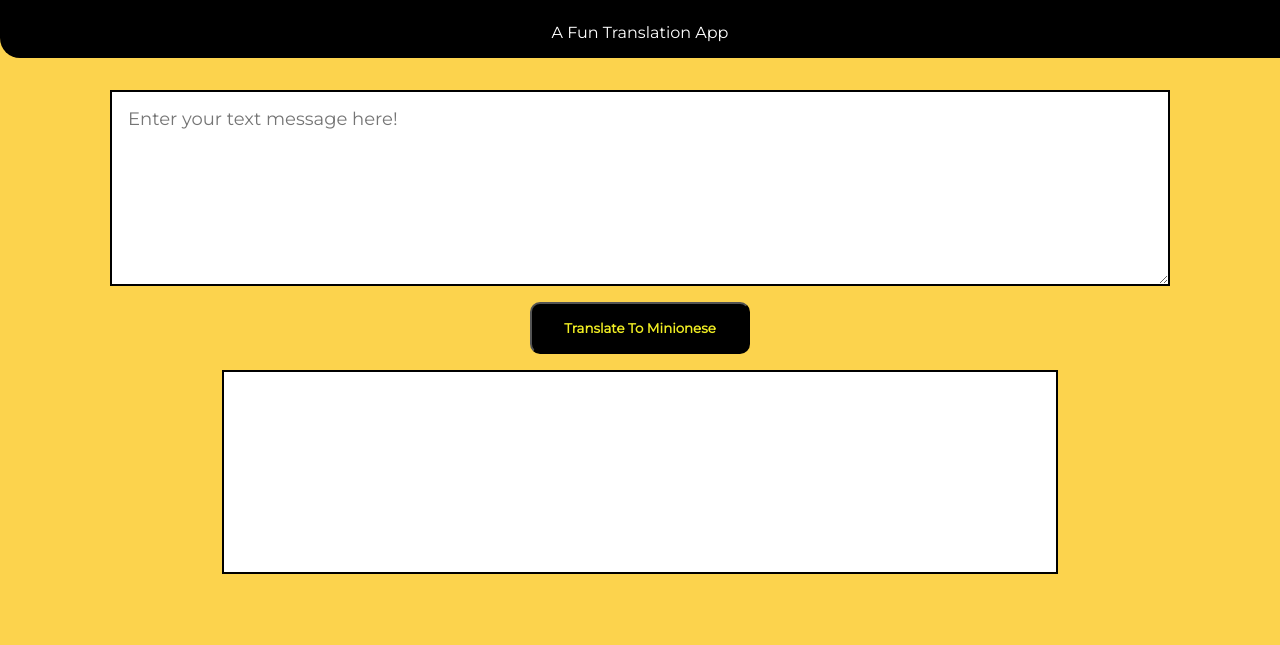
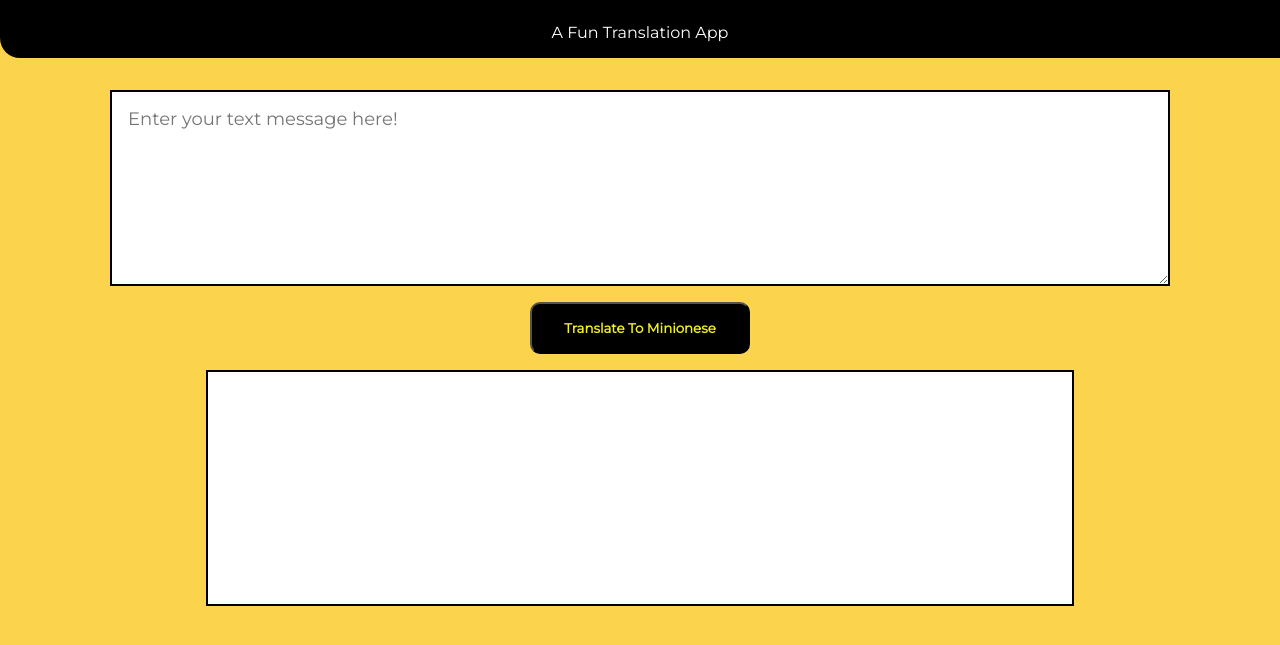
Before and after one commit to DEEPKIRANC/Decode-Minionese, a plain HTML site: page index.html in a window 1280 px wide. Both pictures are taken after a click on the button "Translate To Minionese". Shown: the part 83-728 px from the top of the page. Drawn offline with Linux system fonts and the light colour scheme; a web font is replaced by a local one.

Commit message:
Index.js file added

```diff
--- a/index.html
+++ b/index.html
@@ -5,6 +5,7 @@
     <meta http-equiv="X-UA-Compatible" content="IE=edge">
     <meta name="viewport" content="width=device-width, initial-scale=1.0">
     <link rel="stylesheet" href="styles.css"/>
+
     <style>
         @import url('https://fonts.googleapis.com/css2?family=Montserrat&family=Redressed&display=swap');
     </style>
@@ -21,13 +22,15 @@
     </nav>
     <main class="main-content">
 
-        <center>
+
             <textarea id="txtinput" cols="100" rows="7" placeholder="Enter your text message here!"></textarea>
-            <button>Translate To Minionese</button>
-            <div class="outputdiv"></div>
-        </center>
+            <button id="btn-translate">Translate To Minionese</button>
+            <div class="outputdiv" id="outputdiv"></div>
+
 
 
     </main>
+
 </body>
+<script src="index.js" type="text/javascript"></script>
 </html>
--- a/index.js
+++ b/index.js
@@ -0,0 +1,10 @@
+var buttonTranslate=document.querySelector("#btn-translate");
+var txtinput=document.querySelector("#txtinput");
+var output=document.querySelector("#outputdiv");
+
+const clickhandler=()=>
+{
+    output.innerText=txtinput.value;
+}
+
+buttonTranslate.addEventListener("click",clickhandler);
--- a/styles.css
+++ b/styles.css
@@ -29,6 +29,12 @@ body
 
 
 }
+.main-content
+{
+    display:flex;
+    flex-direction: column;
+    align-items: center;
+}
 textarea
 {
     max-width:80%;
@@ -39,6 +45,7 @@ textarea
     border:2px solid black;
     font-size: large;
     font-family: var(--primary-font);
+
 }
 button
 {
@@ -61,4 +68,7 @@ button
     font-family: var(--secondary-font);
     color:black;
     font-weight: bold;
+    width:65%;
+    padding:1rem;
+    font-size:1.5rem;
 }
```
